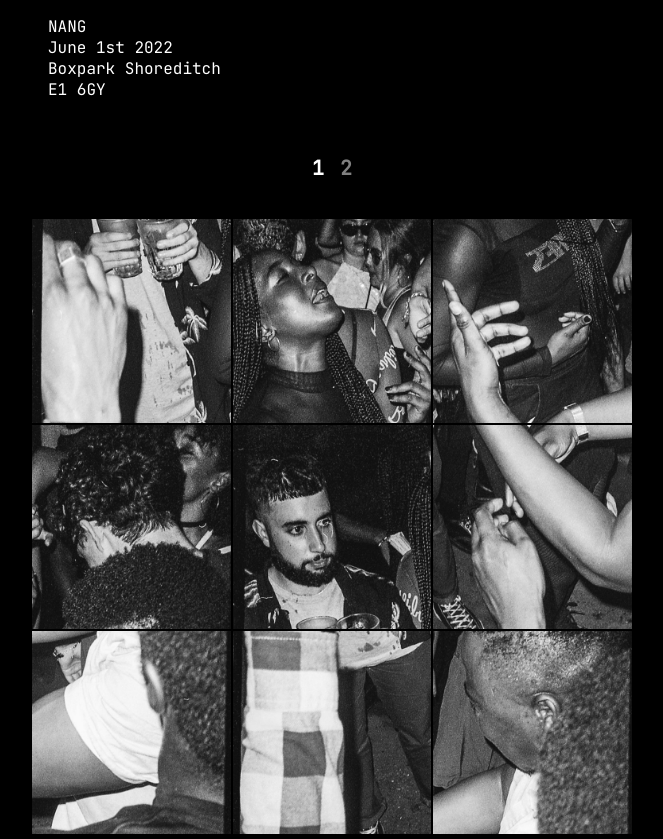
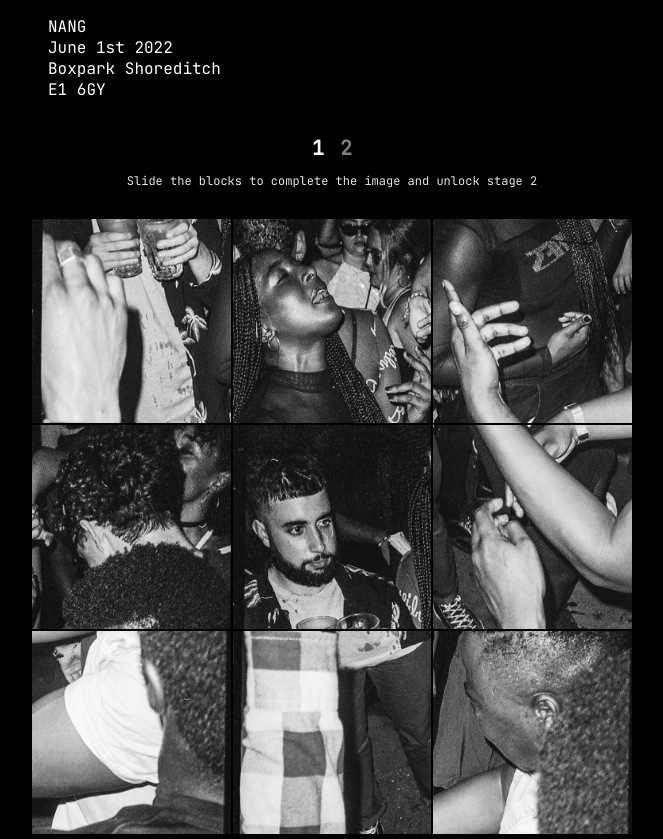
Before and after one commit to CampbellDocherty/NANG, a React (Create React App) app: page / in a window 1280 px wide. Shown: the whole page, without its empty margins (308-971 px from the left). Built offline with nearby package versions, Linux system fonts and the light colour scheme.

Commit message:
Add hint text

```diff
--- a/src/Nang/Ralph.tsx
+++ b/src/Nang/Ralph.tsx
@@ -11,7 +11,7 @@ const Ralph = ({
   const [isHidden, setIsHidden] = useState(false);
 
   const onClick = () => {
-    setIsHidden(true);
+    setIsHidden(!isHidden);
   };
   return (
     <RalphChunk
--- a/src/Nang/Stages.tsx
+++ b/src/Nang/Stages.tsx
@@ -1,4 +1,4 @@
-import { StageContainer, StageNumber } from './styles';
+import { HintText, StageContainer, StageNumber, StageNumbers } from './styles';
 
 export const Stages = ({
   isStageOne,
@@ -16,12 +16,23 @@ export const Stages = ({
   };
   return (
     <StageContainer>
+      <StageNumbers>
         <StageNumber onClick={onStageOneClick} selected={isStageOne}>
           1
         </StageNumber>
         <StageNumber onClick={onStageTwoClick} selected={!isStageOne}>
           2
         </StageNumber>
+      </StageNumbers>
+      {isStageOne ? (
+        <HintText>
+          Slide the blocks to complete the image and unlock stage 2
+        </HintText>
+      ) : (
+        <HintText>
+          Click on the image to reveal the riddle and a chance to win big
+        </HintText>
+      )}
     </StageContainer>
   );
 };
--- a/src/Nang/styles.ts
+++ b/src/Nang/styles.ts
@@ -77,6 +77,22 @@ export const StageContainer = styled.div`
   display: flex;
   align-items: center;
   justify-content: center;
+  flex-direction: column;
+`;
+
+export const StageNumbers = styled.div`
+  display: flex;
+  align-items: center;
+  justify-content: center;
+`;
+
+export const HintText = styled.p`
+  font-size: 12px;
+  text-align: center;
+  align-self: center;
+  padding-left: 20px;
+  padding-right: 20px;
+  opacity: 0.9;
 `;
 
 export const StageNumber = styled.p<{ readonly selected: boolean }>`
```
Lines whose indentation alone changed are shown as unchanged.
